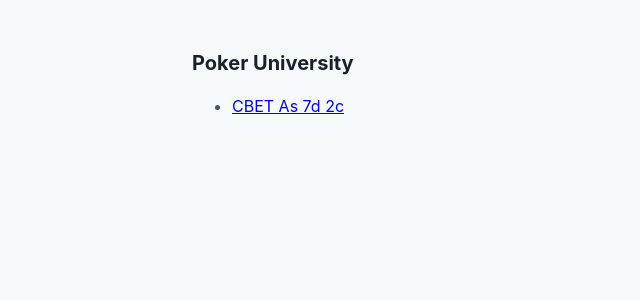
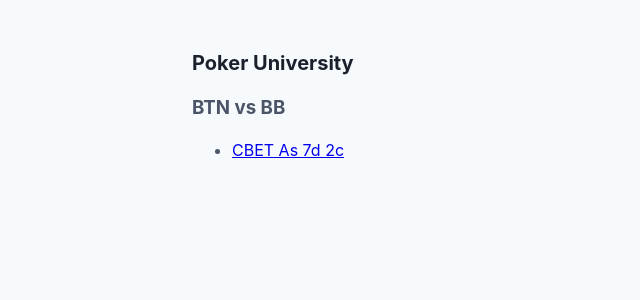
Before and after one commit to greglejeune/blog, a Jekyll site: the page built from index.html, in a window 1280 px wide. Shown: the top 300 px of the page, without its empty margins (0-640 px from the left). Built offline with Jekyll 4.4.1, drawn with Linux system fonts in a browser that asks for light colours.

Commit message:
Update index.html

```diff
--- a/index.html
+++ b/index.html
@@ -3,6 +3,7 @@ layout: blog
 ---
 
 <h2>Poker University</h2>
+<h3>BTN vs BB</h3>
 <ul>
 {% for post in site.categories['pu'] %}
     <li>
```
